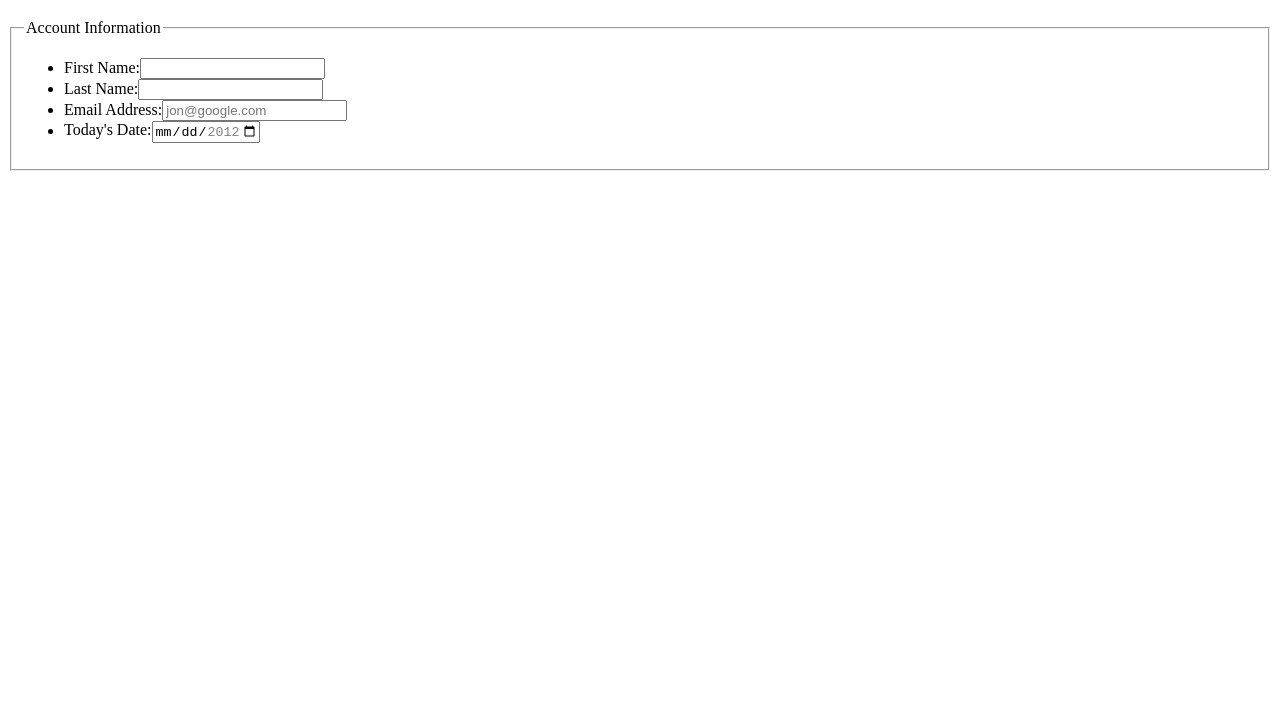
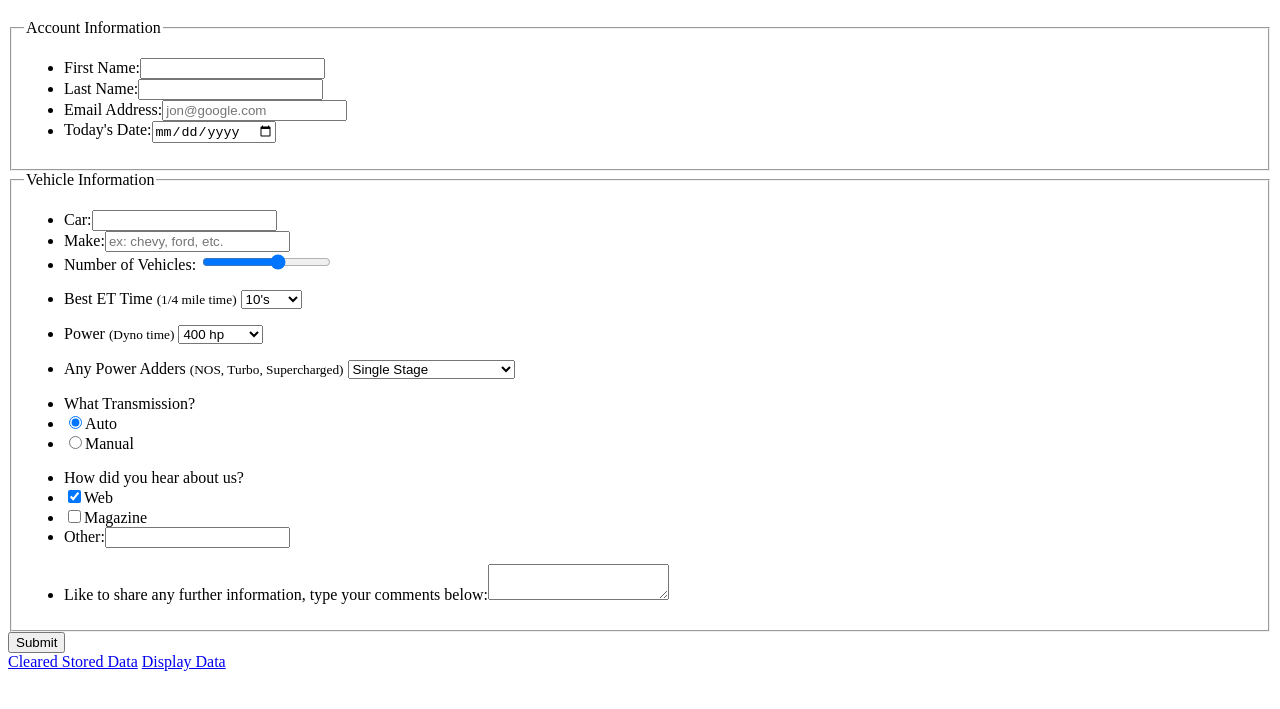
Before and after one commit to mrodriguez4549/VFW-Project-1, a plain HTML site: page additem.html in a window 1280 px wide. Shown: the part 61-770 px from the top of the page. Drawn offline with Linux system fonts and the light colour scheme.

Commit message:
second fieldset fr vehicle information

```diff
--- a/additem.html
+++ b/additem.html
@@ -29,8 +29,96 @@
 			<li><label for="fname">First Name:</label><input type="text" id="fname"  /></li>
 			<li><label for="lname">Last Name:</label><input type="text" id="lname"  /></li>
 			<li><label for="email">Email Address:</label><input type="email" id="email" placeholder="jon@google.com"  /></li>
-			<li><label for="date">Today's Date:</label><input type="date" id="date" min="2012-01-01" max="2012-12-31" placeholder="2012-05-27"/></li>
+			<li><label for="date">Today's Date:</label><input type="date" id="date" min="05-30-2012" max="12-31-2012" placeholder="05-30-2012"/></li>
        </ul>
 	</fieldset>
+<fieldset>
+	<!-- textfields -->
+	<legend>Vehicle Information</legend>
+        <ul>
+			<li><label for="car">Car:</label><input type="text" id="car"  /></li>
+  			<li><label for="make">Make:</label><input type="text" id="make" placeholder="ex: chevy, ford, etc." /></li>
+			<li>Number of Vehicles: <input type="Range" min-"0" max="5"></li>
+		</ul>
+<ul>
+	<!-- drop down -->
+	<li><label for="time">Best ET Time <small>(1/4 mile time)</small></label>
+		<select id="time">
+			<optgroup label="Best ET Time">
+			<option value="10's">10's</option>
+			<option value="9's">9's</option>
+            <option value="8's">8's</option>
+			<option value="7's">7's</option>
+			</optgroup>
+		</select>
+	</li>
+</ul>
+<ul>
+	<!-- drop down -->
+	<li><label for="power">Power <small>(Dyno time)</small></label>
+		<select id="power">
+			<optgroup label="Horse power">
+				<option value="400 hp">400 hp</option>
+				<option value="500 hp">500 hp</option>
+				<option value="600 hp">600 hp</option>
+        		<option value="700 hp">700 hp</option>
+				<option value="800 hp">800 hp</option>
+				<option value="900 hp">900 hp</option>
+				<option value="1000 hp">1000 hp</option>
+			</optgroup>
+		</select>
+	</li>
+</ul>
+<ul>
+	<!-- drop down -->
+	<li><label for="padders">Any Power Adders <small>(NOS, Turbo, Supercharged)</small></label>
+		<select name="padders">
+			<optgroup/ label="Nitrous">
+				<option value="Single Stage">Single Stage</option>
+				<option value="Two Stage">Two Stage</option>
+        		<option value="Direct Port">Direct Port</option>
+        		<option value="Dry Kit">Dry Kit</option>
+    		</optgroup>
+        	<optgroup/ label="Turbo">
+        		<option value="Single Turbo">Single Turbo</option>
+        		<option value="Twin Turbo">Twin Turbo</option>
+        		<option value="Single Turbo Meth">Single Turbo Meth</option>
+        		<option value="Twin Turbo Race Fuel">Twin Turbo Race Fuel</option>
+    		</optgroup>
+        	<optgroup/ label="Supercharged">
+        		<option value="Supercharged F1">Supercharges F1</option>
+        		<option value="Supercharged F2">Supercharged F2</option>
+        		<option value="Supercharged F3">Supercharged F3</option>
+        		<option value="Supercharged F4">Supercharged F4</option>
+    		</optgroup>
+		</select>
+	</li>
+</ul>
+<ul>
+	<li>What Transmission?</li>
+	<!-- radio buttons -->
+	<li><input type="radio" checked value="Auto" id="auto" name="tranny" /><label for="auto">Auto</label></li>
+	<li><input type="radio" value="Manual" id="manual" name="tranny" /><label for="manual">Manual</label></li>
+</ul>
+	<ul>
+	<!-- check boxes -->
+		<li>How did you hear about us?</li>
+		<li><input type="checkbox" checked value="Web" id="web" /><label for="web">Web</label></li>
+		<li><input type="checkbox" value="Magazine" id="magazine" /><label for="magazine">Magazine</label></li>
+		<li><label for="other">Other:</label><input type="text" id="other"  /></li>
+	</ul>
+	<ul>
+		<li><label for="comments">Like to share any further information, type your comments below:</label><textarea id="comments"></textarea></li>
+</ul>
+</fieldset>
+	<!-- submit button -->
+	<input type="submit" value="Submit" />
+	<input type="hidden" value="cust125" />
+
+</form>
+<!-- form ends -->
+<a href="#">Cleared Stored Data</a>
+<a href="#">Display Data</a>
 </body>
+<!-- body ends -->
 </html>
```
